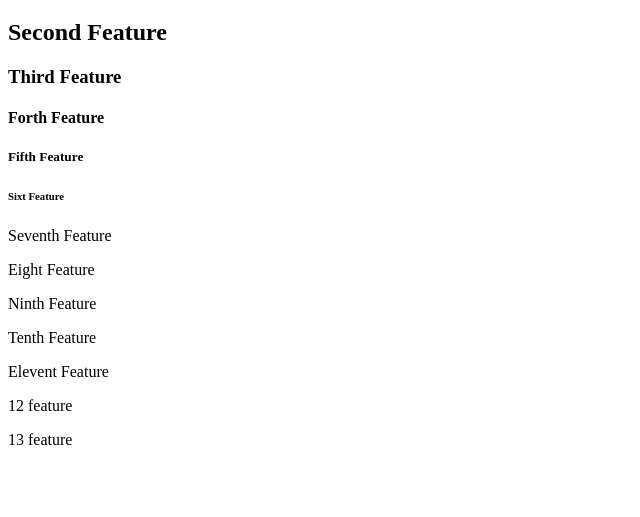
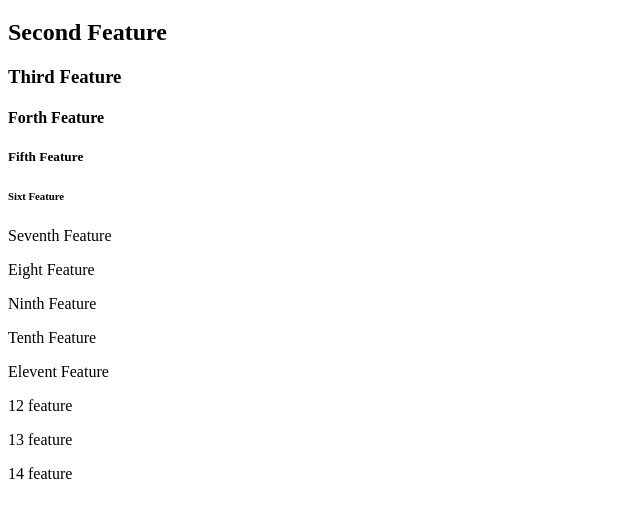
Before and after one commit to vladbogdan10/git-flow-demo, a website: page index.html in a window 1280 px wide. Shown: the part 61-578 px from the top of the page, without its empty margins (0-640 px from the left). Drawn offline with Linux system fonts and the light colour scheme.

Commit message:
14 feature

```diff
--- a/index.html
+++ b/index.html
@@ -20,5 +20,6 @@
     <p>Elevent Feature</p>
     <p>12 feature</p>
     <p>13 feature</p>
+    <p>14 feature</p>
 </body>
 </html>
```
